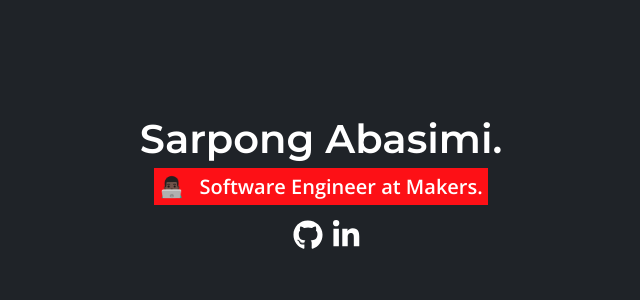
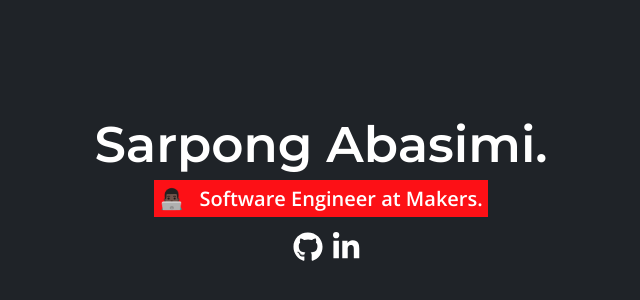
Before and after one commit to SarpongAbasimi/me, a React (Create React App) app: page / in a window 1280 px wide. Shown: the part 196-496 px from the top of the page, without its empty margins (319-959 px from the left). Built offline with nearby package versions, Linux system fonts and the light colour scheme.

Commit message:
changed font-size

```diff
--- a/src/components/body.css
+++ b/src/components/body.css
@@ -8,5 +8,5 @@
   color: var(--fontColour);
   font-family: var(--mons);
   align-self: center;
-  font-size: 40px;
+  font-size: 50px;
 }
```
